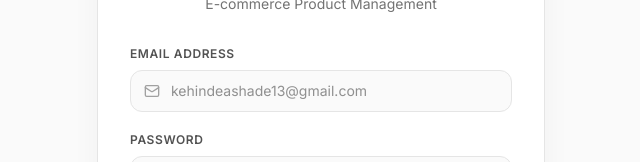
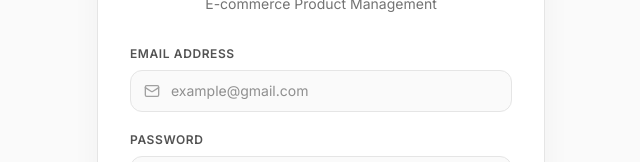
Before and after one commit to kehindeashade13-jpg/Feast, a React (Vite) app: page / in a window 1280 px wide. Shown: the part 267-429 px from the top of the page, without its empty margins (319-959 px from the left). Built offline with nearby package versions, Linux system fonts and the light colour scheme; no server answers.

Commit message:
chore: update default admin credentials
Replace placeholder email and password with generic values to improve security and remove hardcoded personal data.

```diff
--- a/server.ts
+++ b/server.ts
@@ -161,7 +161,7 @@ app.get("/api/config", (req, res) => {
   res.json({
     isSupabaseConfigured,
     supabaseUrl: isSupabaseConfigured ? supabaseUrl : null,
-    adminEmail: process.env.ADMIN_EMAIL || "kehindeashade13@gmail.com"
+    adminEmail: process.env.ADMIN_EMAIL || "example@gmail.com"
   });
 });
 
@@ -179,8 +179,8 @@ app.post("/api/auth/login", async (req, res) => {
       const { data, error } = await supabase.auth.signInWithPassword({ email, password });
       if (error) {
         // If Supabase authentication fails, fall back to admin env check just in case they are developing with a local account
-        const fallbackEmail = process.env.ADMIN_EMAIL || "kehindeashade13@gmail.com";
-        const fallbackPassword = process.env.ADMIN_PASSWORD || "246810";
+        const fallbackEmail = process.env.ADMIN_EMAIL || "example@gmail.com";
+        const fallbackPassword = process.env.ADMIN_PASSWORD || "password123";
         if (email === fallbackEmail && password === fallbackPassword) {
           return res.json({
             success: true,
@@ -203,8 +203,8 @@ app.post("/api/auth/login", async (req, res) => {
   }
 
   // Fallback / Demo auth
-  const adminEmail = process.env.ADMIN_EMAIL || "kehindeashade13@gmail.com";
-  const adminPassword = process.env.ADMIN_PASSWORD || "246810";
+  const adminEmail = process.env.ADMIN_EMAIL || "example@gmail.com";
+  const adminPassword = process.env.ADMIN_PASSWORD || "password123";
 
   if (email === adminEmail && password === adminPassword) {
     return res.json({
--- a/src/App.tsx
+++ b/src/App.tsx
@@ -9,7 +9,7 @@ export default function App() {
   const [config, setConfig] = useState<AppConfig>({
     isSupabaseConfigured: false,
     supabaseUrl: null,
-    adminEmail: "kehindeashade13@gmail.com"
+    adminEmail: "example@gmail.com"
   });
 
   // Check for persistent session on load
--- a/src/components/Login.tsx
+++ b/src/components/Login.tsx
@@ -54,8 +54,8 @@ export function Login({ onLoginSuccess, adminEmailDefault }: LoginProps) {
         onLoginSuccess(data.token, data.user?.email || email);
       } else if (isLocalStatic) {
         // Running statically (e.g. Vercel without active backend)
-        const demoEmail = adminEmailDefault || "kehindeashade13@gmail.com";
-        const demoPassword = "246810";
+        const demoEmail = adminEmailDefault || "example@gmail.com";
+        const demoPassword = "password123";
 
         if (email === demoEmail && password === demoPassword) {
           // Client-side fallback authentication
@@ -75,8 +75,8 @@ export function Login({ onLoginSuccess, adminEmailDefault }: LoginProps) {
   };
 
   const handleFillDemo = () => {
-    setEmail(adminEmailDefault || "kehindeashade13@gmail.com");
-    setPassword("246810");
+    setEmail(adminEmailDefault || "example@gmail.com");
+    setPassword("password123");
     setError(null);
   };
 
@@ -135,7 +135,7 @@ export function Login({ onLoginSuccess, adminEmailDefault }: LoginProps) {
                   setEmail(e.target.value);
                   setError(null);
                 }}
-                placeholder="kehindeashade13@gmail.com"
+                placeholder="example@gmail.com"
                 className="w-full pl-10 pr-4 py-2.5 bg-neutral-50 hover:bg-neutral-100/70 focus:bg-white text-sm text-neutral-800 rounded-xl border border-neutral-200 focus:border-neutral-900 focus:ring-1 focus:ring-neutral-900 transition-all outline-none"
               />
             </div>
```
